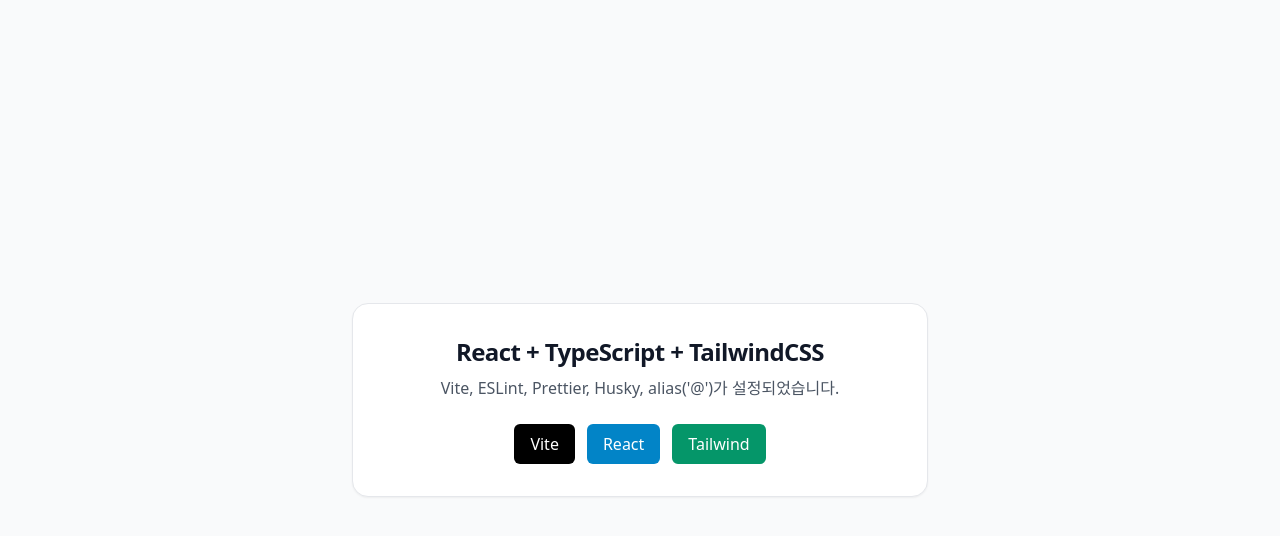
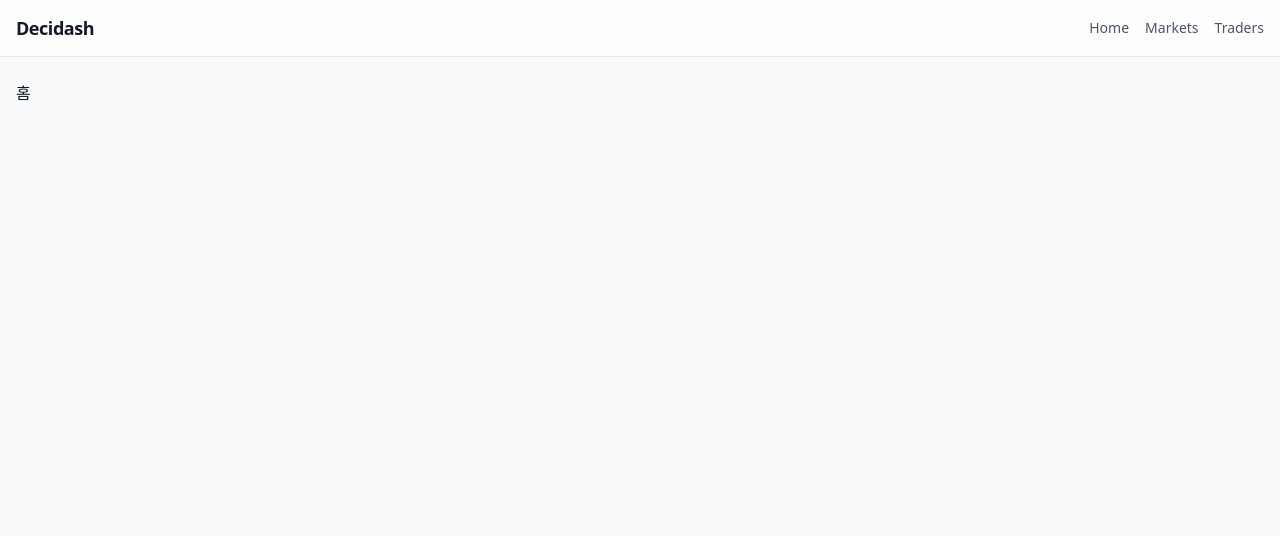
Before and after one commit to cresendoo/decidash-frontend, a React (Vite) app: page / in a window 1280 px wide. Shown: the top 536 px of the page. Built offline with nearby package versions, Linux system fonts and the light colour scheme.

Commit message:
feat: setup router, react-query provider, base structure and layout

```diff
--- a/src/App.tsx
+++ b/src/App.tsx
@@ -1,40 +1,29 @@
+import { Outlet } from 'react-router-dom'
+
 export default function App() {
   return (
-    <main className="flex min-h-screen items-center justify-center bg-gray-50 p-6">
-      <div className="mx-auto w-full max-w-xl rounded-2xl border border-gray-200 bg-white p-8 shadow-sm">
-        <h1 className="mb-2 text-center text-2xl font-bold tracking-tight text-gray-900">
-          React + TypeScript + TailwindCSS
-        </h1>
-        <p className="mb-6 text-center text-gray-600">
-          Vite, ESLint, Prettier, Husky, alias('@')가 설정되었습니다.
-        </p>
-        <div className="flex justify-center gap-3">
-          <a
-            className="rounded-md bg-black px-4 py-2 text-white transition hover:bg-gray-800"
-            href="https://vite.dev"
-            target="_blank"
-            rel="noreferrer"
-          >
-            Vite
+    <div className="min-h-screen bg-gray-50">
+      <header className="sticky top-0 z-10 border-b bg-white/80 backdrop-blur">
+        <div className="mx-auto flex h-14 max-w-7xl items-center justify-between px-4">
+          <a href="/" className="text-lg font-semibold tracking-tight">
+            Decidash
           </a>
-          <a
-            className="rounded-md bg-sky-600 px-4 py-2 text-white transition hover:bg-sky-500"
-            href="https://react.dev"
-            target="_blank"
-            rel="noreferrer"
-          >
-            React
-          </a>
-          <a
-            className="rounded-md bg-emerald-600 px-4 py-2 text-white transition hover:bg-emerald-500"
-            href="https://tailwindcss.com"
-            target="_blank"
-            rel="noreferrer"
-          >
-            Tailwind
-          </a>
+          <nav className="flex items-center gap-4 text-sm text-gray-600">
+            <a href="/" className="hover:text-gray-900">
+              Home
+            </a>
+            <a href="/markets" className="hover:text-gray-900">
+              Markets
+            </a>
+            <a href="/traders" className="hover:text-gray-900">
+              Traders
+            </a>
+          </nav>
         </div>
-      </div>
-    </main>
+      </header>
+      <main className="mx-auto max-w-7xl px-4 py-6">
+        <Outlet />
+      </main>
+    </div>
   )
 }
--- a/src/main.tsx
+++ b/src/main.tsx
@@ -1,12 +1,34 @@
 import '@/index.css'
 
+import { QueryClient, QueryClientProvider } from '@tanstack/react-query'
 import { StrictMode } from 'react'
 import { createRoot } from 'react-dom/client'
+import { createBrowserRouter, RouterProvider } from 'react-router-dom'
 
 import App from '@/App.tsx'
 
+const queryClient = new QueryClient()
+
+import Home from '@/pages/Home'
+import Markets from '@/pages/Markets'
+import Traders from '@/pages/Traders'
+
+const router = createBrowserRouter([
+  {
+    path: '/',
+    element: <App />,
+    children: [
+      { index: true, element: <Home /> },
+      { path: 'markets', element: <Markets /> },
+      { path: 'traders', element: <Traders /> },
+    ],
+  },
+])
+
 createRoot(document.getElementById('root')!).render(
   <StrictMode>
-    <App />
+    <QueryClientProvider client={queryClient}>
+      <RouterProvider router={router} />
+    </QueryClientProvider>
   </StrictMode>,
 )
--- /dev/null
+++ b/src/pages/Home.tsx
@@ -0,0 +1,3 @@
+export default function Home() {
+  return <div className="text-gray-900">홈</div>
+}
--- /dev/null
+++ b/src/pages/Markets.tsx
@@ -0,0 +1,3 @@
+export default function Markets() {
+  return <div className="text-gray-900">마켓</div>
+}
--- /dev/null
+++ b/src/pages/Traders.tsx
@@ -0,0 +1,3 @@
+export default function Traders() {
+  return <div className="text-gray-900">트레이더</div>
+}
--- /dev/null
+++ b/src/shared/api/client.ts
@@ -0,0 +1,25 @@
+export type HttpMethod = 'GET' | 'POST' | 'PUT' | 'PATCH' | 'DELETE'
+
+export interface RequestOptions {
+  method?: HttpMethod
+  headers?: Record<string, string>
+  body?: unknown
+}
+
+const defaultHeaders = {
+  'Content-Type': 'application/json',
+}
+
+export async function http<T>(url: string, options: RequestOptions = {}): Promise<T> {
+  const { method = 'GET', headers = {}, body } = options
+  const res = await fetch(url, {
+    method,
+    headers: { ...defaultHeaders, ...headers },
+    body: body ? JSON.stringify(body) : undefined,
+  })
+  if (!res.ok) {
+    const text = await res.text()
+    throw new Error(text || `Request failed: ${res.status}`)
+  }
+  return (await res.json()) as T
+}
--- /dev/null
+++ b/src/shared/store/appStore.ts
@@ -0,0 +1,11 @@
+import { create } from 'zustand'
+
+interface AppState {
+  theme: 'light' | 'dark'
+  setTheme: (t: 'light' | 'dark') => void
+}
+
+export const useAppStore = create<AppState>((set) => ({
+  theme: 'light',
+  setTheme: (theme) => set({ theme }),
+}))
```
